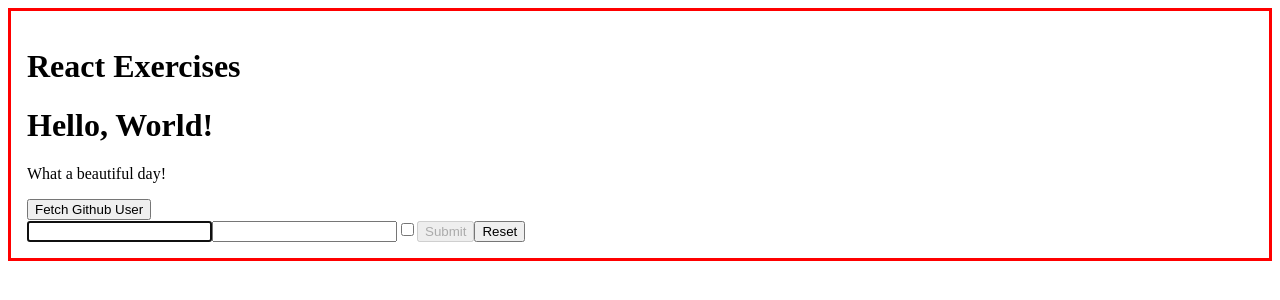
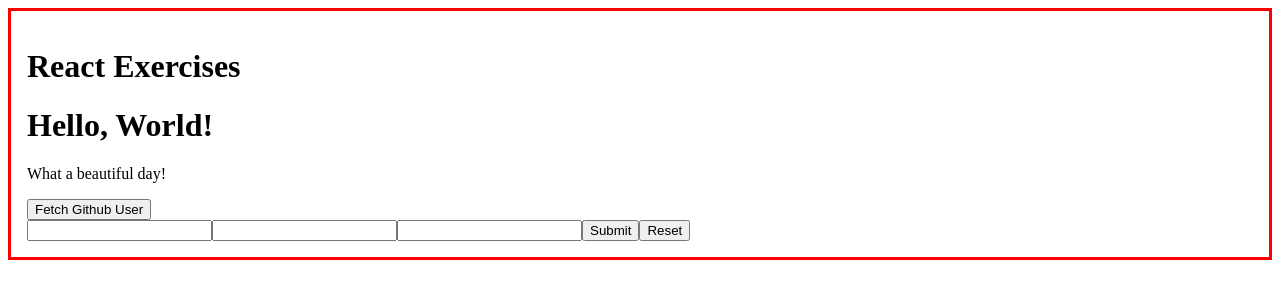
Before and after one commit to antoniocodella/react-exercises, a React (Create React App) app: page / in a window 1280 px wide. Shown: the top 300 px of the page. Built offline with nearby package versions, Linux system fonts and the light colour scheme.

Commit message:
useRef-02

```diff
--- a/src/App.js
+++ b/src/App.js
@@ -5,6 +5,7 @@ import { Hello } from "./Hello";
 import { Counter } from "./Counter";
 import { FilteredList } from "./FilteredList";
 import { Login } from "./Login";
+import { CarDetail } from "./CarDetail";
 
 export class App extends React.Component {
   render() {
@@ -12,7 +13,9 @@ export class App extends React.Component {
       <Container title="React Exercises">
         <Hello />
         <GithubUser username="antoniocodella" />
-        <Login />
+        <CarDetail
+          initialData={{ model: "fiat", year: "1992", color: "red" }}
+        />
       </Container>
     );
   }
--- /dev/null
+++ b/src/CarDetail.js
@@ -0,0 +1,34 @@
+import { useRef, useState } from "react";
+
+export function CarDetail({ initialData }) {
+  const [data, setData] = useState(initialData);
+
+  const formRef = useRef();
+
+  function handleSubmitForm(event) {
+    event.preventDefault();
+
+    const model = event.target.elements.model.value;
+    const year = event.target.elements.year.value;
+    const color = event.target.elements.color.value;
+
+    console.log({
+      model,
+      year,
+      color,
+    });
+  }
+  console.log(data);
+
+  return (
+    <div>
+      <form ref={formRef} onSubmit={handleSubmitForm}>
+        <input type="text" name="model"></input>
+        <input type="text" name="year"></input>
+        <input type="text" name="color"></input>
+        <button type="submit">Submit</button>
+        <button type="reset">Reset</button>
+      </form>
+    </div>
+  );
+}
```
